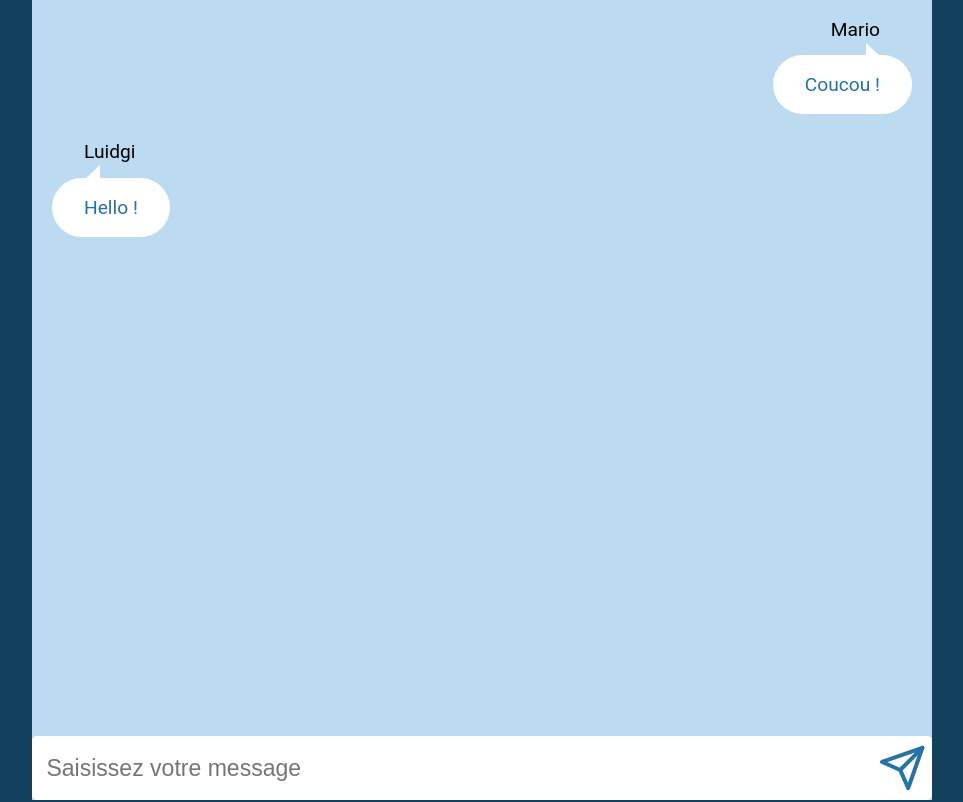
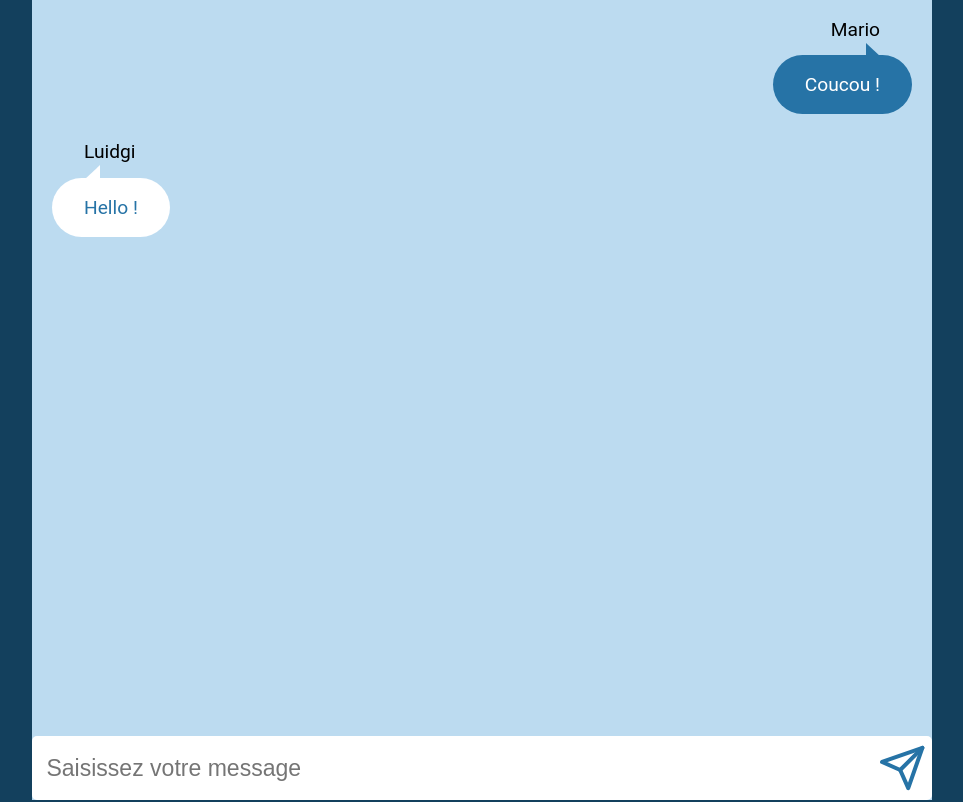
Before and after one commit to SylvieCanongia/REACT-REDUX-chat, a React app: page / in a window 1280 px wide. Shown: the whole page, without its empty margins (158-1121 px from the left). Built offline with nearby package versions, Linux system fonts and the light colour scheme.

Commit message:
Applied a different background color on messages depending on the user - added scrollbar for the messages - fixed the Form at the bottom of the viewport

```diff
--- a/src/components/Chatroom/styles.scss
+++ b/src/components/Chatroom/styles.scss
@@ -6,7 +6,8 @@
 
   display: flex;
   flex-direction: column;
-  min-height: 100%;
+  height: 100%;
 
   background: vars.$blue-light;
+  overflow: hidden;
 }
--- a/src/components/Messages/message.scss
+++ b/src/components/Messages/message.scss
@@ -34,13 +34,18 @@
     flex-direction: column;
     align-items: flex-end;
 
+    .message__content {
+      background-color: vars.$blue-medium;
+      color: vars.$white;
+    }
+
     .arrow-up::before {
       content: '';
       width: 0;
       height: 0;
       border-right: 16px solid transparent;
       border-left: 0px solid transparent;
-      border-bottom: 15px solid vars.$white;
+      border-bottom: 15px solid vars.$blue-medium;
       position: absolute;
       top: 23px;
       right: 30px;
--- a/src/components/Messages/messages.scss
+++ b/src/components/Messages/messages.scss
@@ -4,4 +4,5 @@
   margin-block-end: vars.$space-base * 2;
   padding: vars.$space-base * 2.5;
   border-radius: vars.$radius;
+  overflow-y: scroll;
 }
--- a/src/reducers/chatReducer.js
+++ b/src/reducers/chatReducer.js
@@ -14,7 +14,6 @@ const initialState = {
       username: 'Luidgi',
       content: 'Hello !',
     },
-
   ],
   // input content for entering a message
   inputMessage: '',
```
